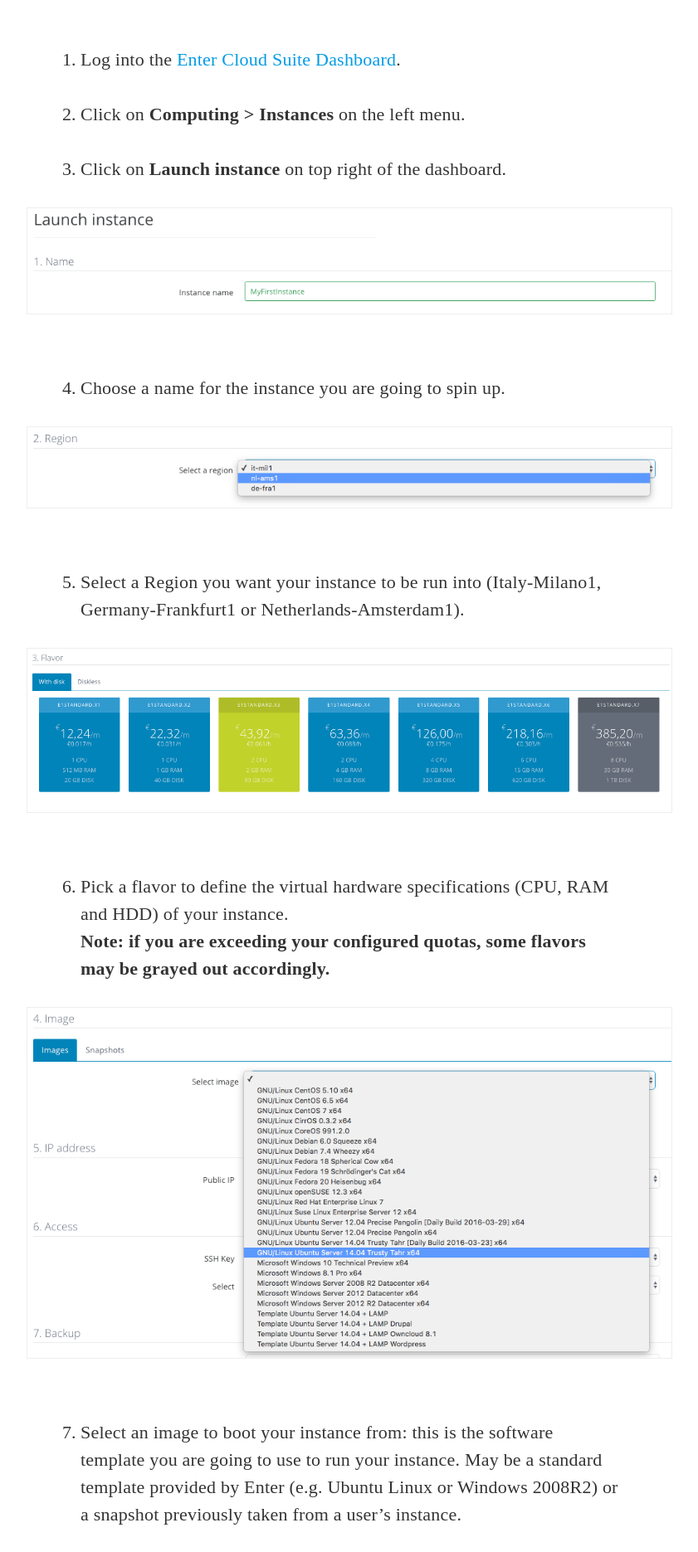
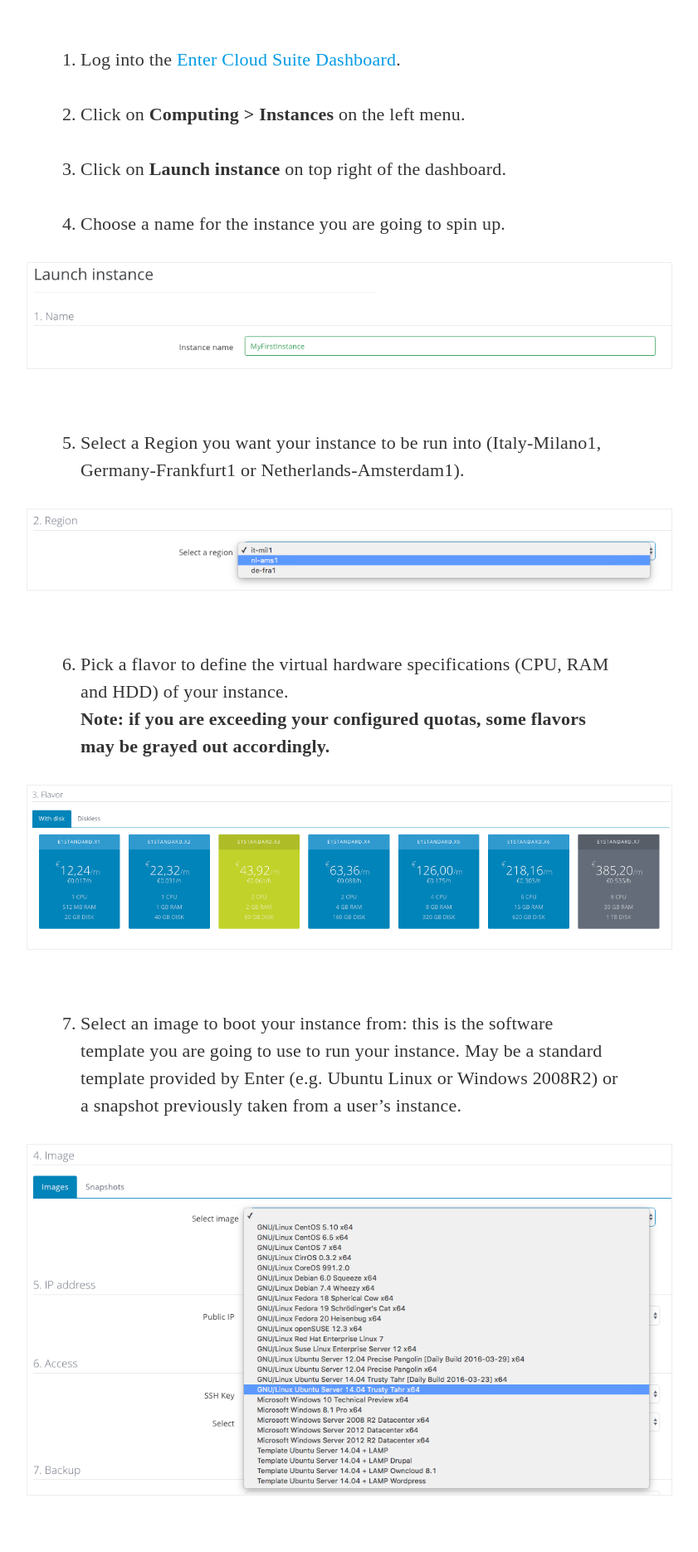
Before and after one commit to entercloudsuite/entercloudsuite.github.io, a Jekyll site: the page built from _posts/2016-03-30-how-to-boot-your-first-instance.markdown, in a window 1280 px wide. Shown: the part 506-2377 px from the top of the page at 83% size, without its empty margins (230-1071 px from the left). Built offline with Jekyll 4.4.1, drawn with Linux system fonts in a browser that asks for light colours; nearby versions of some CDN libraries; some web fonts are replaced.

Commit message:
edit post

```diff
--- a/_posts/2016-03-30-how-to-boot-your-first-instance.markdown
+++ b/_posts/2016-03-30-how-to-boot-your-first-instance.markdown
@@ -18,30 +18,30 @@ syntaxHighlighter: yes
 2. Click on **Computing > Instances** on the left menu.
 
 3. Click on **Launch instance** on top right of the dashboard.
+
+4. Choose a name for the instance you are going to spin up.
 <img class="responsive-guide-img" src="{{ site.baseurl_posts_img }}ecs-computing-first-instance-03.png">
 
-4. Choose a name for the instance you are going to spin up.
+5. Select a Region you want your instance to be run into (Italy-Milano1, Germany-Frankfurt1 or Netherlands-Amsterdam1).
 <img class="responsive-guide-img" src="{{ site.baseurl_posts_img }}ecs-computing-first-instance-04.png">
-
-5. Select a Region you want your instance to be run into (Italy-Milano1, Germany-Frankfurt1 or Netherlands-Amsterdam1).
-<img class="responsive-guide-img" src="{{ site.baseurl_posts_img }}ecs-computing-first-instance-05.png">
 
 6. Pick a flavor to define the virtual hardware specifications (CPU, RAM and HDD) of your instance.
 **Note: if you are exceeding your configured quotas, some flavors may be grayed out accordingly.**
+<img class="responsive-guide-img" src="{{ site.baseurl_posts_img }}ecs-computing-first-instance-05.png">
+
+7. Select an image to boot your instance from: this is the software template you are going to use to run your instance. May be a standard template provided by Enter (e.g. Ubuntu Linux or Windows 2008R2) or a snapshot previously taken from a user's instance.
 <img class="responsive-guide-img" src="{{ site.baseurl_posts_img }}ecs-computing-first-instance-06.png">
 
-7. Select an image to boot your instance from: this is the software template you are going to use to run your instance. May be a standard template provided by Enter (e.g. Ubuntu Linux or Windows 2008R2) or a snapshot previously taken from a user's instance.
+8. Define if the instance shall be provisioned with a public Internet facing IP or with a private IP for internal use only. **Note: if you didn't provision a a router or a network (LAN or subnet)inside your tenant, the system will configure it for you. If you already set-up your single network with a single LAN, the system will pick the existing one automatically. If you configured more networks, you will be prompted to choose the one you want your instance to connect to.**
 <img class="responsive-guide-img" src="{{ site.baseurl_posts_img }}ecs-computing-first-instance-07.png">
 
-8. Define if the instance shall be provisioned with a public Internet facing IP or with a private IP for internal use only. **Note: if you didn't provision a a router or a network (LAN or subnet)inside your tenant, the system will configure it for you. If you already set-up your single network with a single LAN, the system will pick the existing one automatically. If you configured more networks, you will be prompted to choose the one you want your instance to connect to.**
+9. Define the public SSH key you are going to use to access your instance: import an existing one, create a new keypair or select an already uploaded key from the following menu. Should you choose to create a new keypair, you will be prompted to download the private key once you click on "Launch instance" at the form bottom. **Note: all SSH keypairs are visible only region-wide: if you are launching an instance in IT-MIL1, make sure the key you want to use is available in this region as well.**
 <img class="responsive-guide-img" src="{{ site.baseurl_posts_img }}ecs-computing-first-instance-08.png">
 
-9. Define the public SSH key you are going to use to access your instance: import an existing one, create a new keypair or select an already uploaded key from the following menu. Should you choose to create a new keypair, you will be prompted to download the private key once you click on "Launch instance" at the form bottom. **Note: all SSH keypairs are visible only region-wide: if you are launching an instance in IT-MIL1, make sure the key you want to use is available in this region as well.**
+10. Schedule automated backups for your instance: this feature allows you to define periodic snapshots in order to free you from the hassle of taking manual copies of your environments.
 <img class="responsive-guide-img" src="{{ site.baseurl_posts_img }}ecs-computing-first-instance-09.png">
-
-10. Schedule automated backups for your instance: this feature allows you to define periodic snapshots in order to free you from the hassle of taking manual copies of your environments.
-<img class="responsive-guide-img" src="{{ site.baseurl_posts_img }}ecs-computing-first-instance-10.png">
 
 #### That's it!
 
 You're ready to proceed and click "Launch Instance". It will take around 10 seconds before your instance will be available for logon (a bit more if you chose a snapshot as an image).
+<img class="responsive-guide-img" src="{{ site.baseurl_posts_img }}ecs-computing-first-instance-10.png">
```
